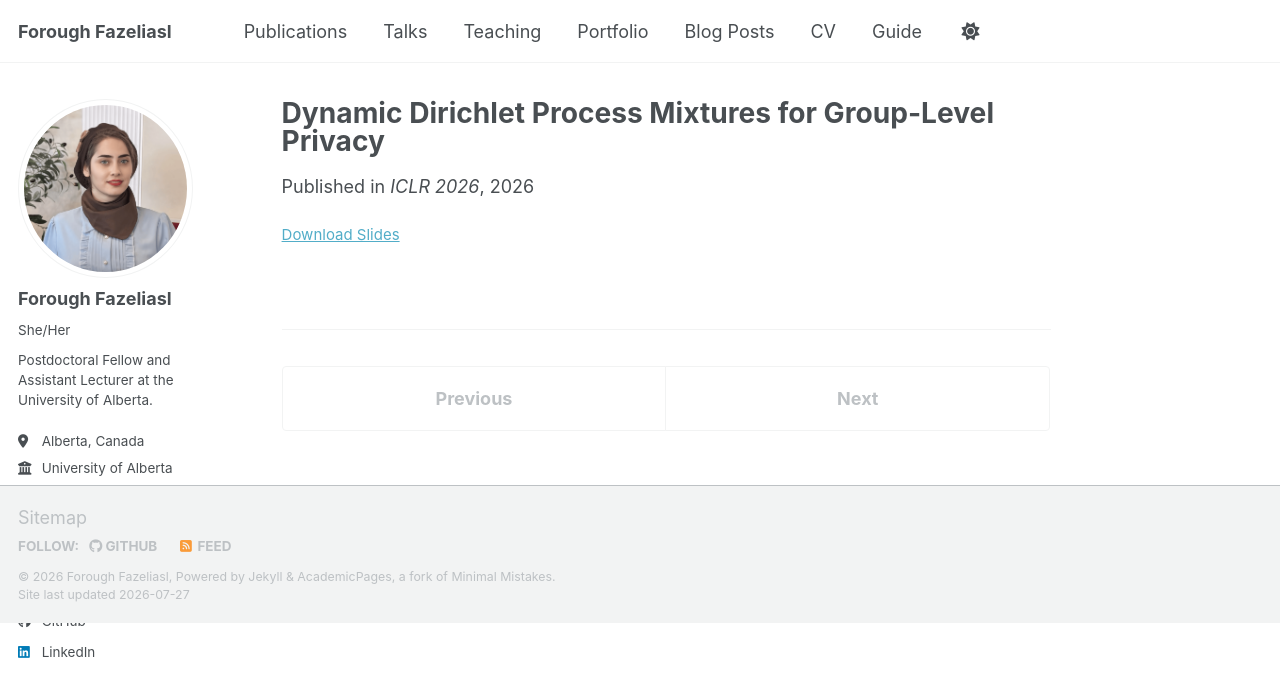
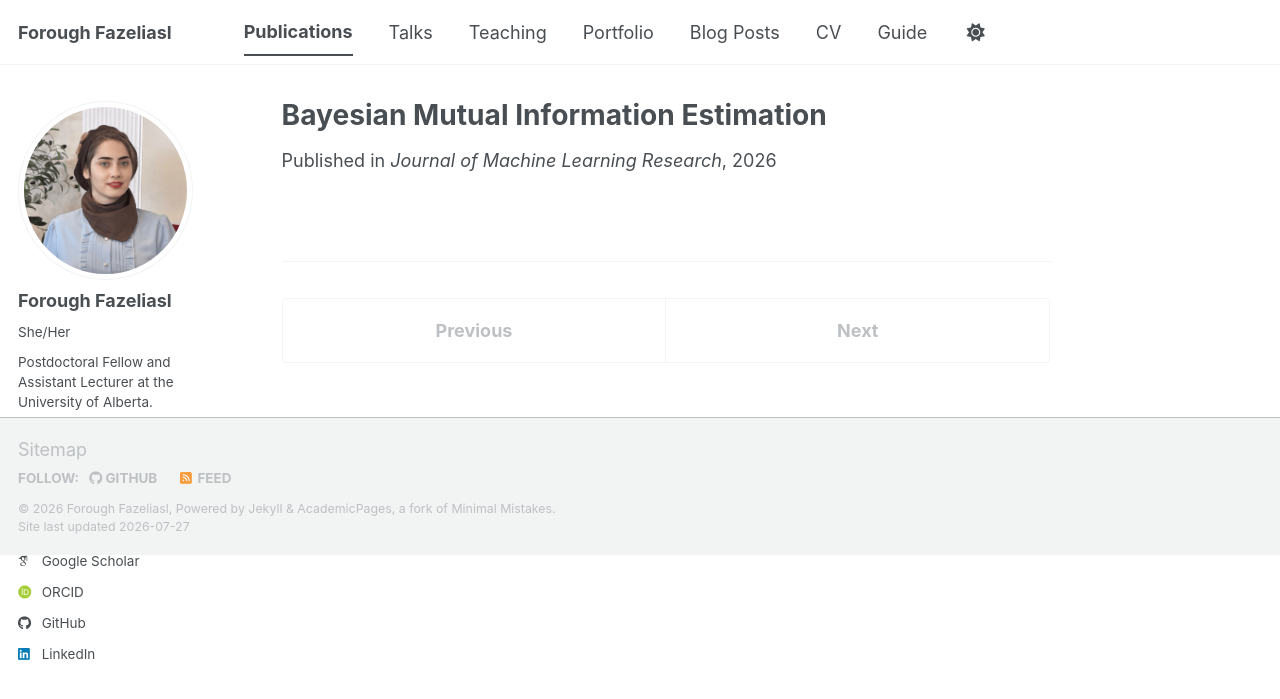
Before and after one commit to ForoughFazeliasl/ForoughFazeliasl.github.io, a Jekyll site: the page built from _publications/2026-05-01-iclr-private-fair-balanced.md, in a window 1280 px wide. Shown: the top 699 px of the page. Built offline with Jekyll 4.4.1, drawn with Linux system fonts in a browser that asks for light colours; some web fonts are replaced; a script bundle is joined from its source files by our own code; library files that are not in the unit come from our copies.

Commit message:
Update 2026-05-01-iclr-private-fair-balanced.md

```diff
--- a/_publications/2026-05-01-iclr-private-fair-balanced.md
+++ b/_publications/2026-05-01-iclr-private-fair-balanced.md
@@ -1,10 +1,6 @@
 ---
-title: "Dynamic Dirichlet Process Mixtures for Group-Level Privacy"
+title: "Bayesian Mutual Information Estimation"
 collection: publications
-category: conference
-permalink: /publication/2026-iclr-ddirpmm
-date: 2026-01-20
-venue: "ICLR 2026"
-paperurl: "..."
-slidesurl: "..."
+category: journal
+venue: "Journal of Machine Learning Research"
 ---
```
